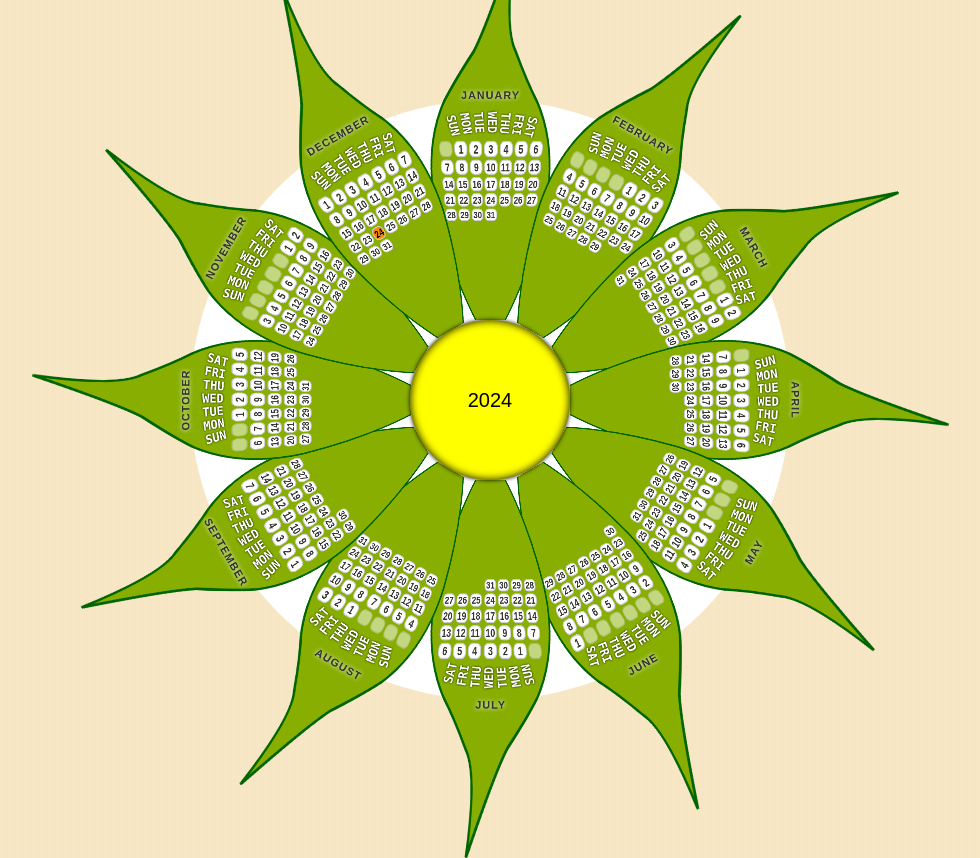
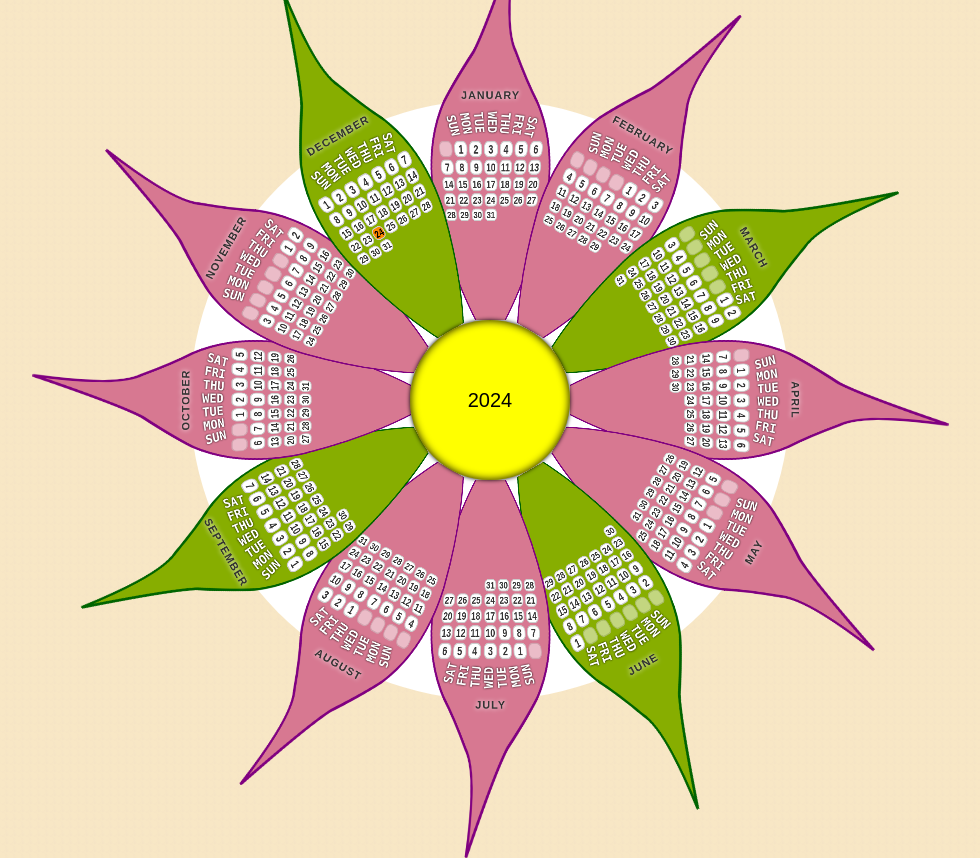
Before and after one commit to m-sarabi/debbie-calendar, a plain HTML site: page index.html in a window 1280 px wide. Shown: the whole page, without its empty margins (150-1130 px from the left). Drawn offline with Linux system fonts and the light colour scheme.

Commit message:
made an alternative purple leaf svg for some months

```diff
--- a/style.css
+++ b/style.css
@@ -16,11 +16,9 @@ body {
     justify-content: center;
     align-items: center;
     min-height: 100vh;
-    /*background-color: #f8e7c5;*/
-    background:
-            radial-gradient(circle at 0% 50%, rgba(96, 16, 48, 0) 3px, #f6e5c5 4px, rgba(96, 16, 48, 0) 5px) 0 4px,
-            linear-gradient(63deg, #f5e4c5 1px, rgba(96, 16, 48, 0) 4px) 4px 4px,
-            #f8e7c5;
+    background: radial-gradient(circle at 0% 50%, rgba(96, 16, 48, 0) 3px, #f6e5c5 4px, rgba(96, 16, 48, 0) 5px) 0 4px,
+    linear-gradient(63deg, #f5e4c5 1px, rgba(96, 16, 48, 0) 4px) 4px 4px,
+    #f8e7c5;
     background-size: 8px 8px;
     font-family: Arial, sans-serif;
 }
@@ -76,6 +74,17 @@ body {
     background-size: 100% 100%;
 }
 
+.month-container:nth-child(1) .month:before,
+.month-container:nth-child(2) .month:before,
+.month-container:nth-child(4) .month:before,
+.month-container:nth-child(5) .month:before,
+.month-container:nth-child(7) .month:before,
+.month-container:nth-child(8) .month:before,
+.month-container:nth-child(10) .month:before,
+.month-container:nth-child(11) .month:before {
+    background: url("assets/leaf2.svg");
+}
+
 .days {
     font-size: 10px;
     text-align: center;
@@ -124,7 +133,7 @@ body {
 .day-name-container .day-name {
     position: absolute;
     transform-origin: center 190px;
-    top:50%;
+    top: 50%;
     color: #fff;
     text-shadow: 0 0 2px #000;
 }
@@ -172,8 +181,7 @@ body {
 .month-container:nth-child(3) .day-name span,
 .month-container:nth-child(4) .day-name span,
 .month-container:nth-child(5) .day-name span,
-.month-container:nth-child(6) .day-name span
-{
+.month-container:nth-child(6) .day-name span {
     transform: rotate(-90deg);
 }
 
@@ -181,8 +189,7 @@ body {
 .month-container:nth-child(6) .day,
 .month-container:nth-child(7) .day,
 .month-container:nth-child(8) .day,
-.month-container:nth-child(9) .day
-{
+.month-container:nth-child(9) .day {
     transform: rotate(180deg);
 }
 
@@ -190,8 +197,7 @@ body {
 .month-container:nth-child(6) .month-name,
 .month-container:nth-child(7) .month-name,
 .month-container:nth-child(8) .month-name,
-.month-container:nth-child(9) .month-name
-{
+.month-container:nth-child(9) .month-name {
     transform: rotate(180deg);
 }
 
```
Also changed, not shown: assets/leaf2.svg (added).
